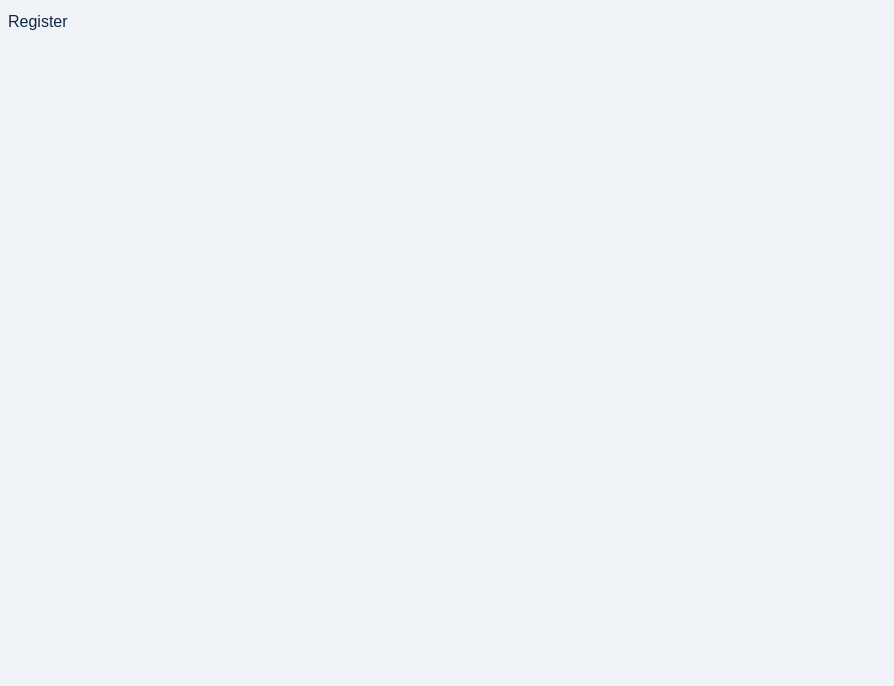
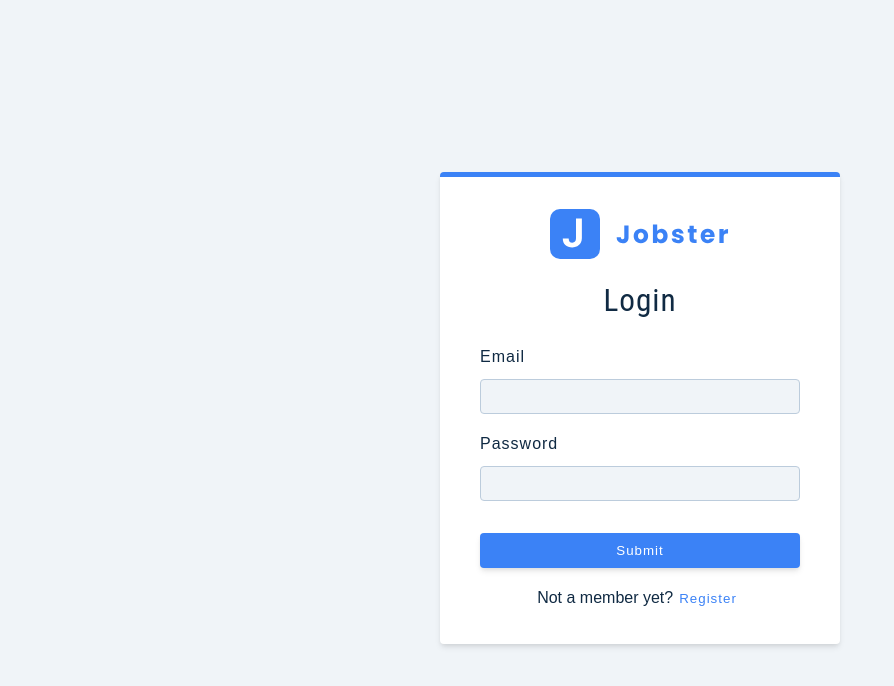
Before and after one commit to G-Mursalin/jobster, a React (Create React App) app: page /register in a window 1280 px wide. Shown: the top 686 px of the page, without its empty margins (0-894 px from the left). Built offline with nearby package versions, Linux system fonts and the light colour scheme.

Commit message:
login and register pages added

```diff
--- a/package.json
+++ b/package.json
@@ -11,6 +11,7 @@
     "react-dom": "^18.2.0",
     "react-router-dom": "^6.4.3",
     "react-scripts": "5.0.1",
+    "react-toastify": "^9.1.1",
     "styled-components": "^5.3.6",
     "web-vitals": "^2.1.4"
   },
--- a/src/assets/wrappers/RegisterPage.js
+++ b/src/assets/wrappers/RegisterPage.js
@@ -1,4 +1,4 @@
-import styled from 'styled-components'
+import styled from "styled-components";
 
 const Wrapper = styled.section`
   display: grid;
@@ -31,5 +31,5 @@ const Wrapper = styled.section`
     cursor: pointer;
     letter-spacing: var(--letterSpacing);
   }
-`
-export default Wrapper
+`;
+export default Wrapper;
--- /dev/null
+++ b/src/components/FormRow.js
@@ -0,0 +1,22 @@
+// React
+import React from "react";
+
+const FormRow = ({ type, name, value, handleChange, labelText }) => {
+  return (
+    <div className="form-row">
+      <label htmlFor={name} className="form-label">
+        {labelText || name}
+      </label>
+
+      <input
+        type={type}
+        value={value}
+        name={name}
+        onChange={handleChange}
+        className="form-input"
+      />
+    </div>
+  );
+};
+
+export default FormRow;
--- a/src/pages/Register.js
+++ b/src/pages/Register.js
@@ -1,7 +1,80 @@
-import React from "react";
+// React
+import React, { useState, useEffect } from "react";
+// CSS
+import Wrapper from "./../assets/wrappers/RegisterPage";
+// Components
+import Logo from "./../components/Logo";
+import FormRow from "../components/FormRow";
+
+const initialState = {
+  name: "",
+  email: "",
+  password: "",
+  isMember: true,
+};
 
 const Register = () => {
-  return <div>Register</div>;
+  const [values, setValues] = useState(initialState);
+
+  const handleChange = (e) => {
+    const name = e.target.name;
+    const value = e.target.value;
+    setValues({ ...values, [name]: value });
+  };
+
+  const onSubmit = (e) => {
+    e.preventDefault();
+    const { name, email, password, isMember } = values;
+    if (!email || !password || (!isMember && !name)) {
+      return;
+    }
+
+    setValues(initialState);
+  };
+
+  const toggleMember = () => {
+    setValues({ ...values, isMember: !values.isMember });
+  };
+
+  return (
+    <Wrapper className="full-page">
+      <form className="form" onSubmit={onSubmit}>
+        <Logo />
+        <h3>{values.isMember ? "login" : "register"}</h3>
+
+        {!values.isMember && (
+          <FormRow
+            type="text"
+            name="name"
+            value={values.name}
+            handleChange={handleChange}
+          />
+        )}
+        <FormRow
+          type="email"
+          name="email"
+          value={values.email}
+          handleChange={handleChange}
+        />
+        <FormRow
+          type="password"
+          name="password"
+          value={values.password}
+          handleChange={handleChange}
+        />
+
+        <button type="submit" className="btn btn-block">
+          submit
+        </button>
+        <p>
+          {values.isMember ? "Not a member yet?" : "Already a member?"}
+          <button className="member-btn" type="button" onClick={toggleMember}>
+            {values.isMember ? "Register" : "Login"}
+          </button>
+        </p>
+      </form>
+    </Wrapper>
+  );
 };
 
 export default Register;
```
Also changed, not shown: 1 other file (tests, documents, lock files or other folders).
